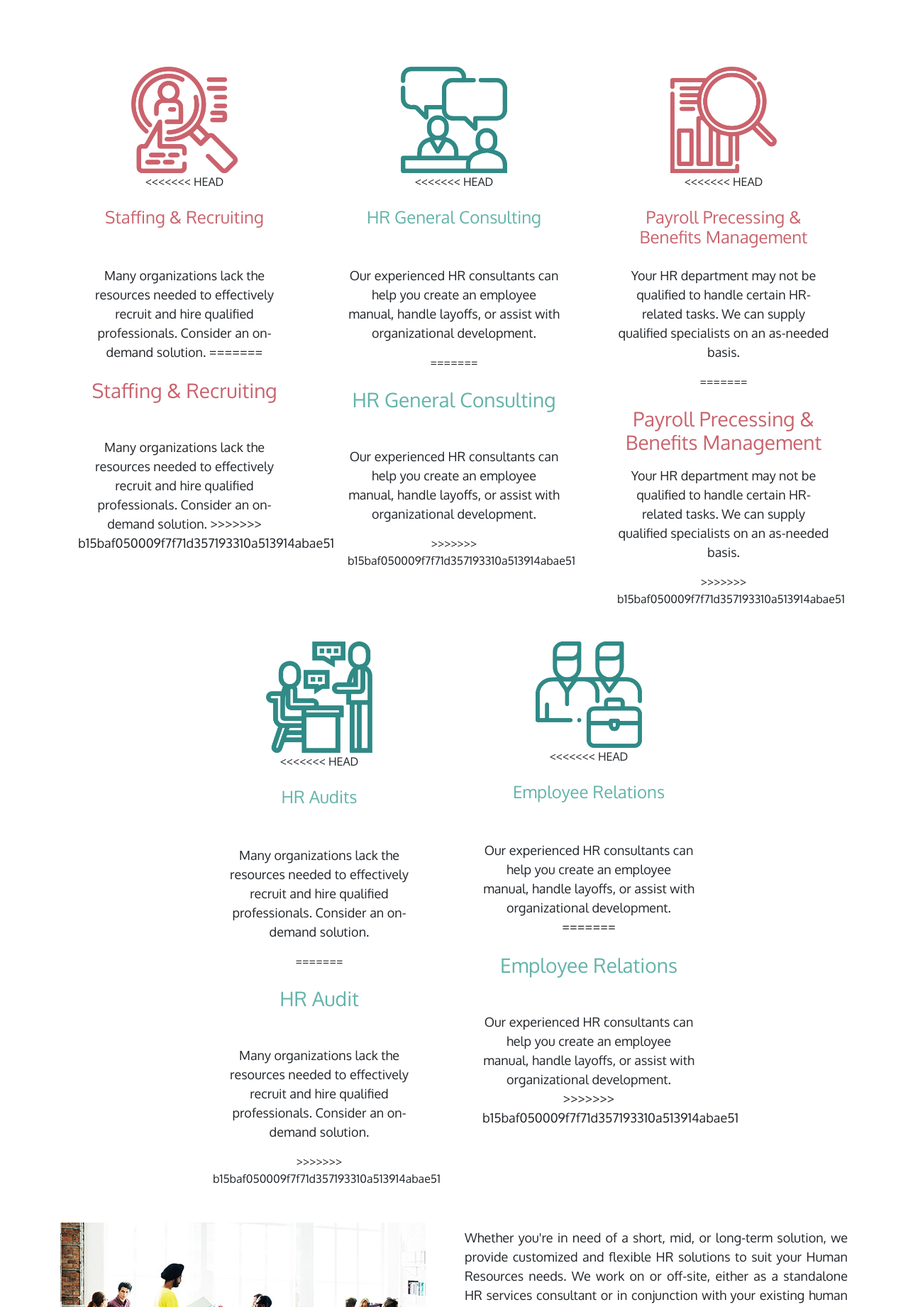
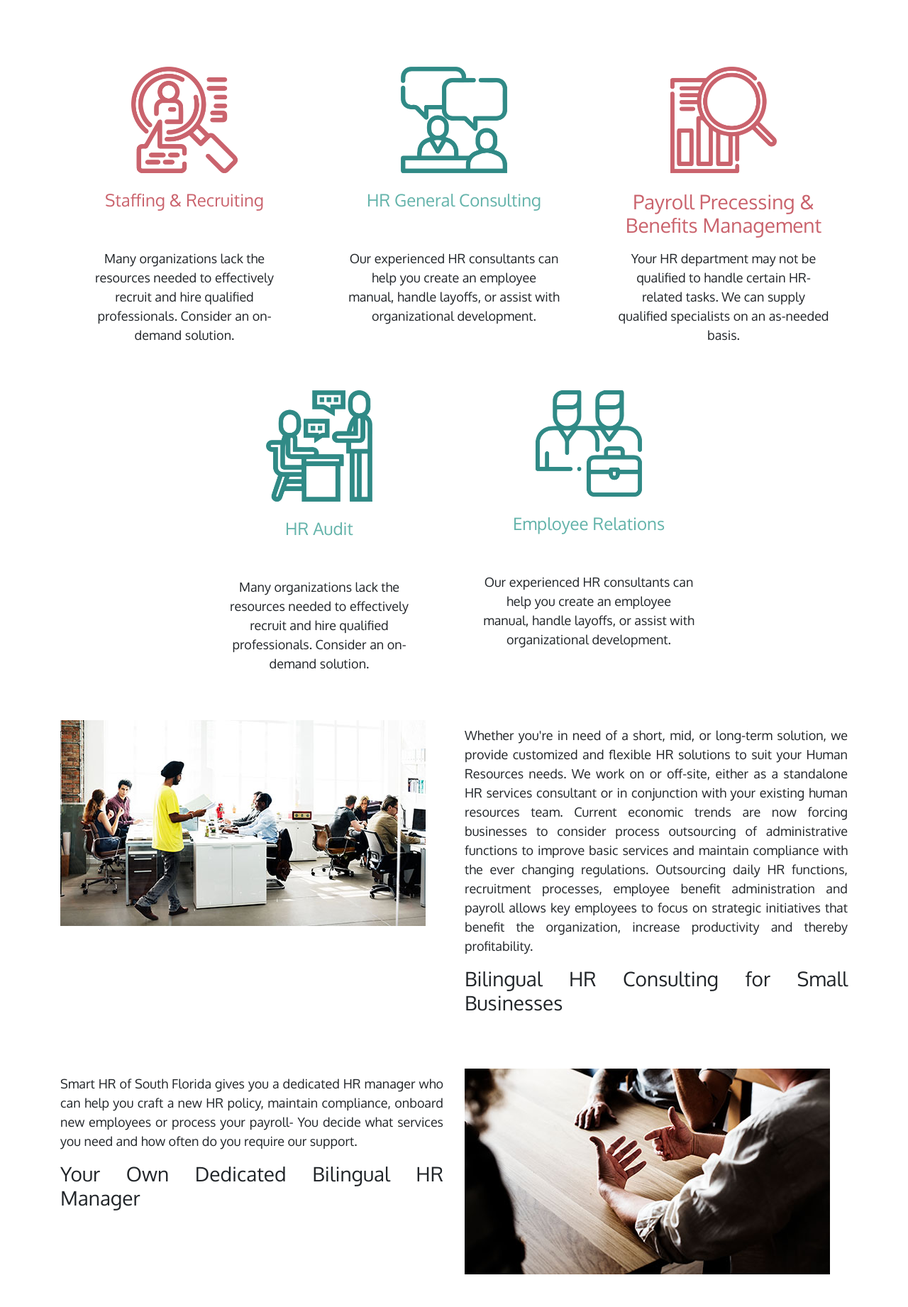
Before and after one commit to Minesto23/smartHR, a Django app: page /services/ in a window 1280 px wide. Shown: the part 989-2831 px from the top of the page at 71% size. Run offline with Django 3.2, Linux system fonts and the light colour scheme; data that the repository does not hold is empty; parts of the project's set-up code (start-up, migrations or seed data) failed here and were passed over; some libraries are stand-ins or nearby versions.

Commit message:
h3 a h4 services

```diff
--- a/services/templates/services/services.html
+++ b/services/templates/services/services.html
@@ -71,14 +71,8 @@
               <div class=" d-flex justify-content-center">
                 <img src="{% static 'core/images/Recruiting.png' %}" alt="" class="img-fluid" style="max-width: 150px;">
               </div>
-<<<<<<< HEAD
-              <h4 class="mt-4 red">Staffing & Recruiting</h4>
-              <p>Many organizations lack the resources needed to effectively
-                 recruit and hire qualified professionals. Consider an on-demand solution.
-=======
-              <h3 class="mt-4 red">{% trans "Staffing & Recruiting" %}</h3>
+              <h4 class="mt-4 red">{% trans "Staffing & Recruiting" %}</h4>
               <p>{% trans "Many organizations lack the resources needed to effectively recruit and hire qualified professionals. Consider an on-demand solution." %}
->>>>>>> b15baf050009f7f71d357193310a513914abae51
               </p>
             </div>
             <div id="back_1" style="min-width: 300px; min-height: 350px;">
@@ -98,15 +92,8 @@
               <div class=" d-flex justify-content-center">
                 <img src="{% static 'core/images/Consulting.png' %}" alt="" class="img-fluid" style="max-width: 150px;">
               </div>
-<<<<<<< HEAD
-              <h4 class="mt-4 green">HR General Consulting</h4>
-              <p>Our experienced HR consultants can help you create an employee manual,
-                 handle layoffs, or assist with organizational development.
-              </p>
-=======
-              <h3 class="mt-4 green"> {% trans "HR General Consulting" %}</h3>
+              <h4 class="mt-4 green"> {% trans "HR General Consulting" %}</h4>
               <p>{% trans "Our experienced HR consultants can help you create an employee manual, handle layoffs, or assist with organizational development." %}</p>
->>>>>>> b15baf050009f7f71d357193310a513914abae51
             </div>
             <div id="back_2" style="min-width: 300px;  min-height: 350px;">
               <ul class="mt-2">
@@ -125,15 +112,8 @@
               <div class=" d-flex justify-content-center">
                 <img src="{% static 'core/images/Analysis.png' %}" alt="" class="img-fluid" style="max-width: 150px;">
               </div>
-<<<<<<< HEAD
-              <h4 class="mt-4 red">Payroll Precessing & Benefits Management</h4>
-              <p>Your HR department may not be qualified to handle certain HR-related tasks.
-                 We can supply qualified specialists on an as-needed basis.
-              </p>
-=======
               <h3 class="mt-4 red">{% trans "Payroll Precessing & Benefits Management" %}</h3>
               <p>{% trans "Your HR department may not be qualified to handle certain HR-related tasks. We can supply qualified specialists on an as-needed basis." %}</p>
->>>>>>> b15baf050009f7f71d357193310a513914abae51
             </div>
             <div id="back_3" style="min-width: 300px; min-height: 350px;">
               <ul class="mt-2">
@@ -151,15 +131,8 @@
               <div class=" d-flex justify-content-center">
                 <img src="{% static 'core/images/Counsel.png' %}" alt="" class="img-fluid" style="max-width: 150px;">
               </div>
-<<<<<<< HEAD
-              <h4 class="mt-4 green">HR Audits</h4>
-              <p>Many organizations lack the resources needed to effectively
-                 recruit and hire qualified professionals. Consider an on-demand solution.
-              </p>
-=======
-              <h3 class="mt-4 green">{% trans "HR Audit" %}</h3>
+              <h4 class="mt-4 green">{% trans "HR Audit" %}</h4>
               <p>{% trans "Many organizations lack the resources needed to effectively recruit and hire qualified professionals. Consider an on-demand solution." %}</p>
->>>>>>> b15baf050009f7f71d357193310a513914abae51
             </div>
             <div id="back_4" style="min-width: 300px;  min-height: 375px;">
               <ul class="mt-2">
@@ -174,14 +147,8 @@
               <div class=" d-flex justify-content-center">
                 <img src="{% static 'core/images/Relations.png' %}" alt="" class="img-fluid" style="max-width: 150px;">
               </div>
-<<<<<<< HEAD
-              <h4 class="mt-4 green">Employee Relations</h4>
-              <p>Our experienced HR consultants can help you create an employee manual,
-                 handle layoffs, or assist with organizational development.
-=======
-              <h3 class="mt-4 green">{% trans "Employee Relations" %}</h3>
+              <h4 class="mt-4 green">{% trans "Employee Relations" %}</h4>
               <p>{% trans "Our experienced HR consultants can help you create an employee manual, handle layoffs, or assist with organizational development." %}
->>>>>>> b15baf050009f7f71d357193310a513914abae51
               </p>
             </div>
             <div id="back_5" style="min-width: 300px;  min-height: 375px;">
```
